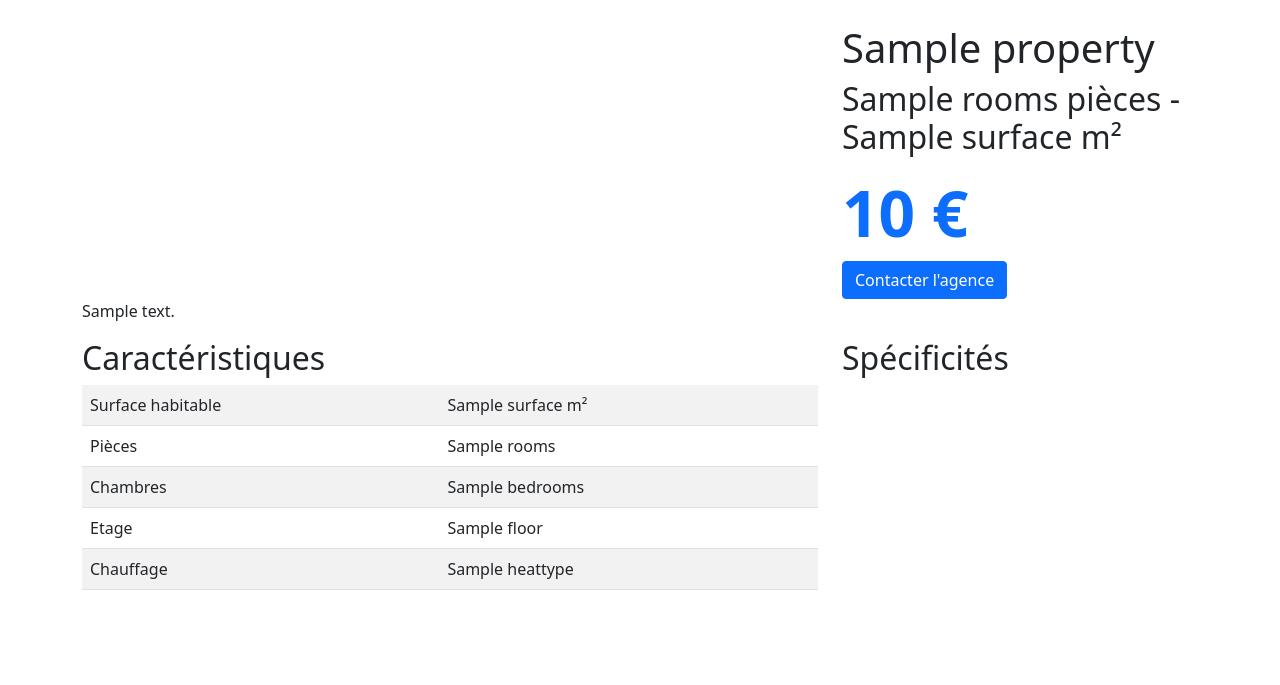
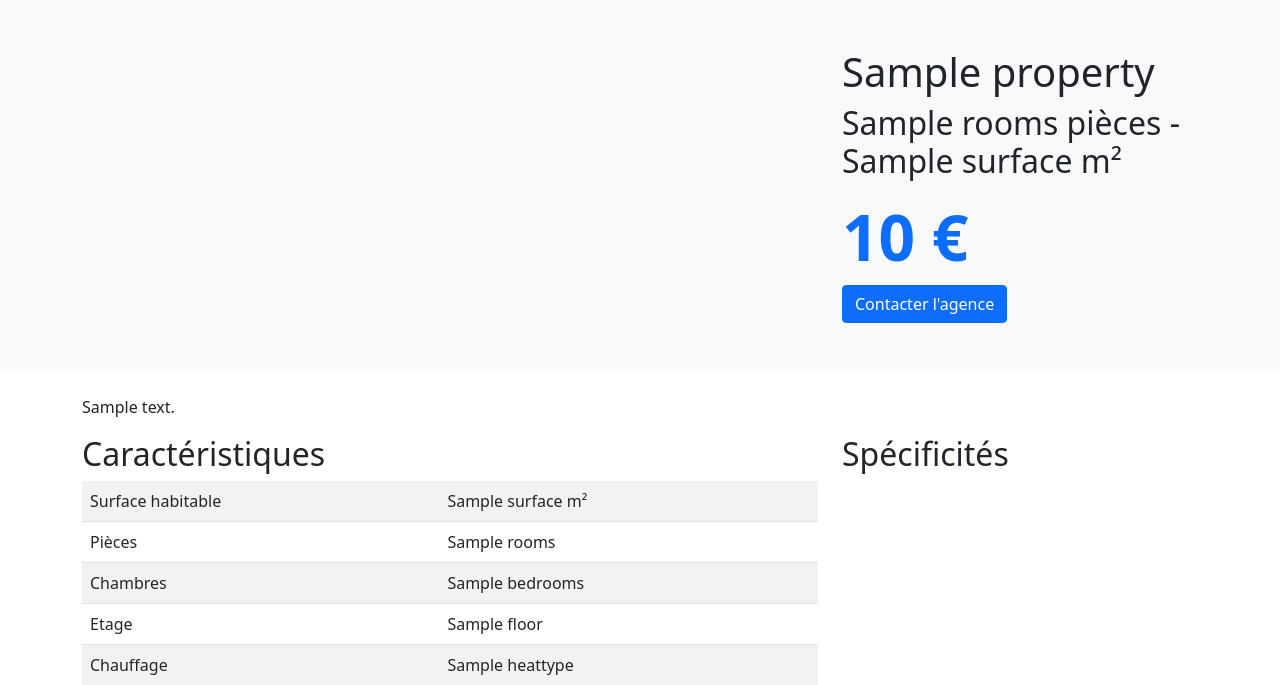
Before and after one commit to Jyleuleu/MaSuperAgence, a Symfony app: template templates/property/show.html.twig in a window 1280 px wide. Shown: the part 56-741 px from the top of the page. Run offline with Twig, Linux system fonts and the light colour scheme; the template is opened without the code that fills it: most values are stand-ins (such as "Sample title", 1, 10 or a date in 2020); some libraries are stand-ins or nearby versions.

Commit message:
modif du visuel

```diff
--- a/templates/property/show.html.twig
+++ b/templates/property/show.html.twig
@@ -2,8 +2,10 @@
 
 {% block title %} {{ property.title }} {% endblock %}
 
+
 {% block body %}
-    <div class="container mt-4">
+    <div class="container-fluid p-5 mb-4 bg-light">
+        <div class="container">
             <div class="row">
                 <div class="col-md-8">
 
@@ -15,7 +17,10 @@
                     <a href="#" class="btn btn-primary">Contacter l'agence</a>
                 </div>
             </div>
+        </div>
+    </div>
 
+    <div class="container mt-4">
         <p>
             {{ property.description | nl2br }}
         </p>
```
Lines whose indentation alone changed are shown as unchanged.
